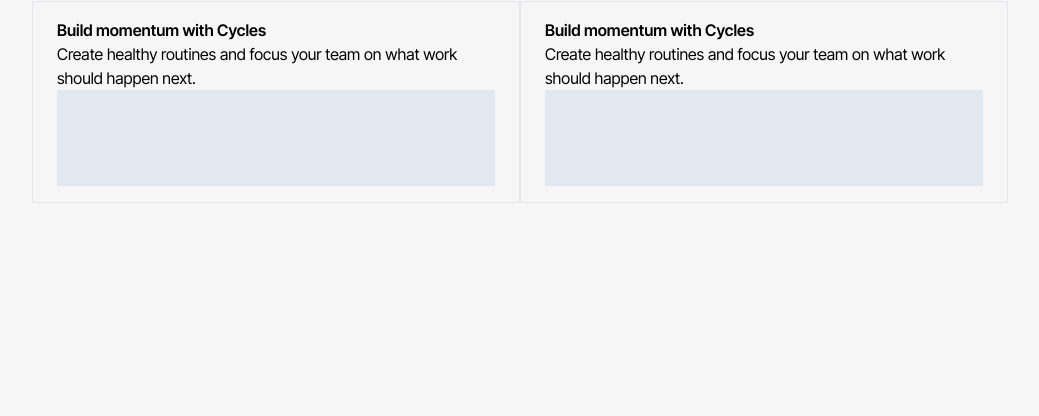
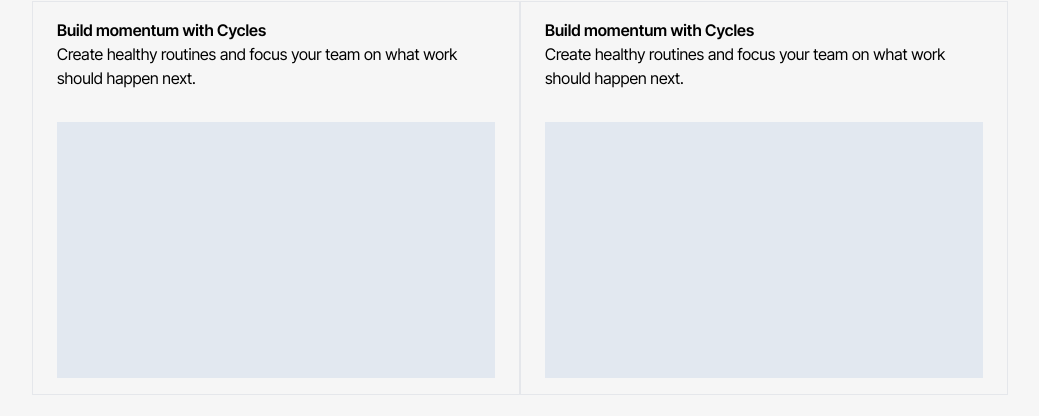
Before and after one commit to byfolarin/didactic-waffle, a React (Vite) app in the folder waffles-tailwind/: page / in a window 1280 px wide. Shown: the part 2462-2878 px from the top of the page, without its empty margins (120-1159 px from the left). Before the commit the page ends 2689 px from the top, so only its background shows below. Built offline with nearby package versions, Linux system fonts and the light colour scheme.

Commit message:
sec h-64

```diff
--- a/waffles-tailwind/src/App.jsx
+++ b/waffles-tailwind/src/App.jsx
@@ -33,14 +33,14 @@ function App() {
             <h2 className='font-semibold'>Build momentum with Cycles</h2>
             <p>Create healthy routines and focus your team on what work should happen next.</p>
 
-            <div className='bg-slate-200 pt-4 w-full h-24'></div>
+            <div className='bg-slate-200 mt-8 w-full h-64'></div>
         </div>
 
         <div className='w-full h-full border  border-gray-200 py-4 px-6'>
             <h2 className='font-semibold'>Build momentum with Cycles</h2>
             <p>Create healthy routines and focus your team on what work should happen next.</p>
 
-            <div className='bg-slate-200 pt-4 w-full h-24'></div>
+            <div className='bg-slate-200 mt-8 w-full h-64'></div>
         </div>
 
     </div>
```
